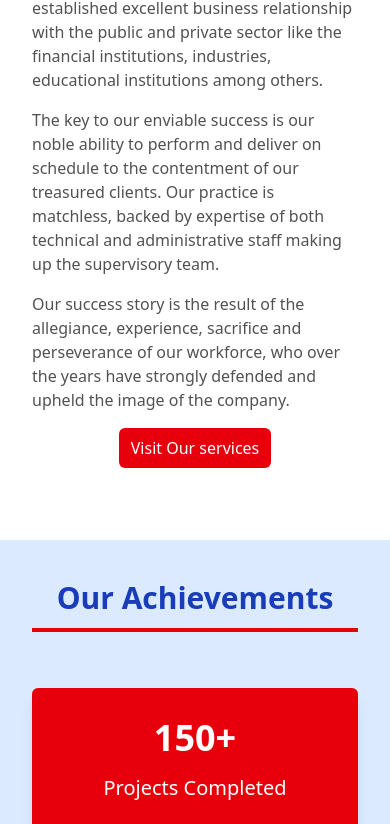
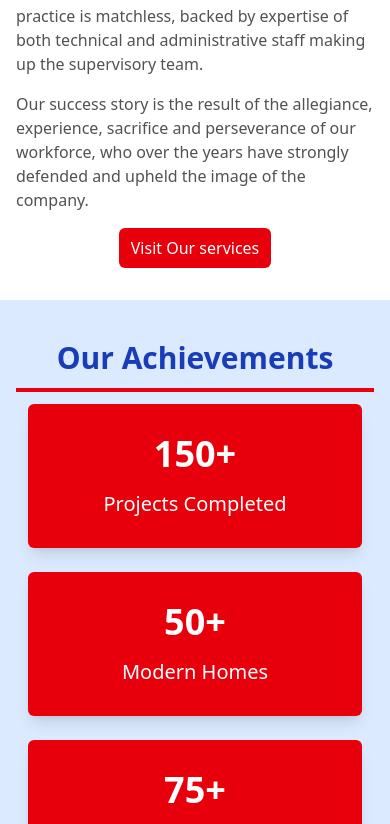
Before and after one commit to Obayaa/construction_website, a React (Vite) app: page / in a window 390 px wide. Shown: the part 1809-2633 px from the top of the page. Built offline with nearby package versions, Linux system fonts and the light colour scheme.

Commit message:
style: refine layout and spacing in About, Achievements, and Navbar components for improved consistency and responsiveness

```diff
--- a/src/components/About.jsx
+++ b/src/components/About.jsx
@@ -9,7 +9,7 @@ export default function About() {
 
 
     return (
-        <div className="max-w-7xl mx-auto px-8 flex flex-col py-10 gap-14">
+        <div className="max-w-7xl mx-auto px-4 lg:px-8 flex flex-col">
             <Section_Title title={"About Us"} />
 
             <div className=' flex flex-row flex-wrap gap-10 lg:flex-nowrap'>
@@ -28,7 +28,7 @@ export default function About() {
                     </Slide>}
                 {isMobile ?
                     <div className='lg:w-full flex flex-col text-neutral-600 gap-4'>
-                        <h2 className='lg:text-4xl text-3xl font-bold text-blue-800'>Ghana's Most Dependable Construction Company.</h2>
+                        <h2 className='lg:text-4xl text-2xl font-bold text-blue-800'>Ghana's Most Dependable Construction Company.</h2>
                         <p>SamBisLight is a private limited liability company incorporated and domiciled in Ghana. Due to
                             sound and effective management policy and practice, the company has earned recognition as a
                             dependable construction company and has also achieved a reputation which is unmatched in the
--- a/src/components/Achievements.jsx
+++ b/src/components/Achievements.jsx
@@ -3,15 +3,14 @@ import Section_Title from "./Section_Title"
 
 export default function Achievements() {
     return (
-        <div className="max-w-7xl mx-auto px-8 flex flex-col gap-14">
+        <div className="max-w-7xl mx-auto px-4 lg:px-8 flex flex-col">
             <Section_Title title={"Our Achievements"} />
-            <div className="flex gap-6 lg:justify-between flex-wrap justify-center lg:flex-nowrap">
+            <div className="flex gap-6 lg:justify-between flex-wrap p-3 justify-center lg:flex-nowrap">
                 <Card value={"150+"} title={"Projects Completed"} />
                 <Card value={"50+"} title={"Modern Homes"} />
                 <Card value={"75+"} title={"Happy Clients"} />
                 <Card value={"25+"} title={"Years Experience"} />
             </div>
-
         </div>
     )
 }
--- a/src/components/Navbar.jsx
+++ b/src/components/Navbar.jsx
@@ -15,7 +15,7 @@ function Navbar() {
 
     return (
         <nav className="w-full bg-gradient-to-r from-blue-900/95 via-blue-800 to-blue-600 shadow-lg sticky top-0 z-50 backdrop-blur-sm">
-            <div className="max-w-7xl mx-auto px-4 sm:px-6 lg:px-8">
+            <div className="max-w-7xl mx-auto px-4 md:px-8">
                 <div className="flex items-center justify-between h-16">
                     {/* Logo */}
                     <div className="flex-shrink-0">
@@ -57,7 +57,7 @@ function Navbar() {
             {/* Mobile Navigation */}
             <div className={`md:hidden transition-all duration-300 ease-in-out ${isMenuOpen ? 'max-h-96 opacity-100' : 'max-h-0 opacity-0'
                 } overflow-hidden bg-blue-900/95 backdrop-blur-sm`}>
-                <div className="px-4 pb-2 space-y-2">
+                <div className="px-8 py-2 pb-2 space-y-2">
                     {navItems.map((item) => (
                         <a
                             key={item.href}
```
